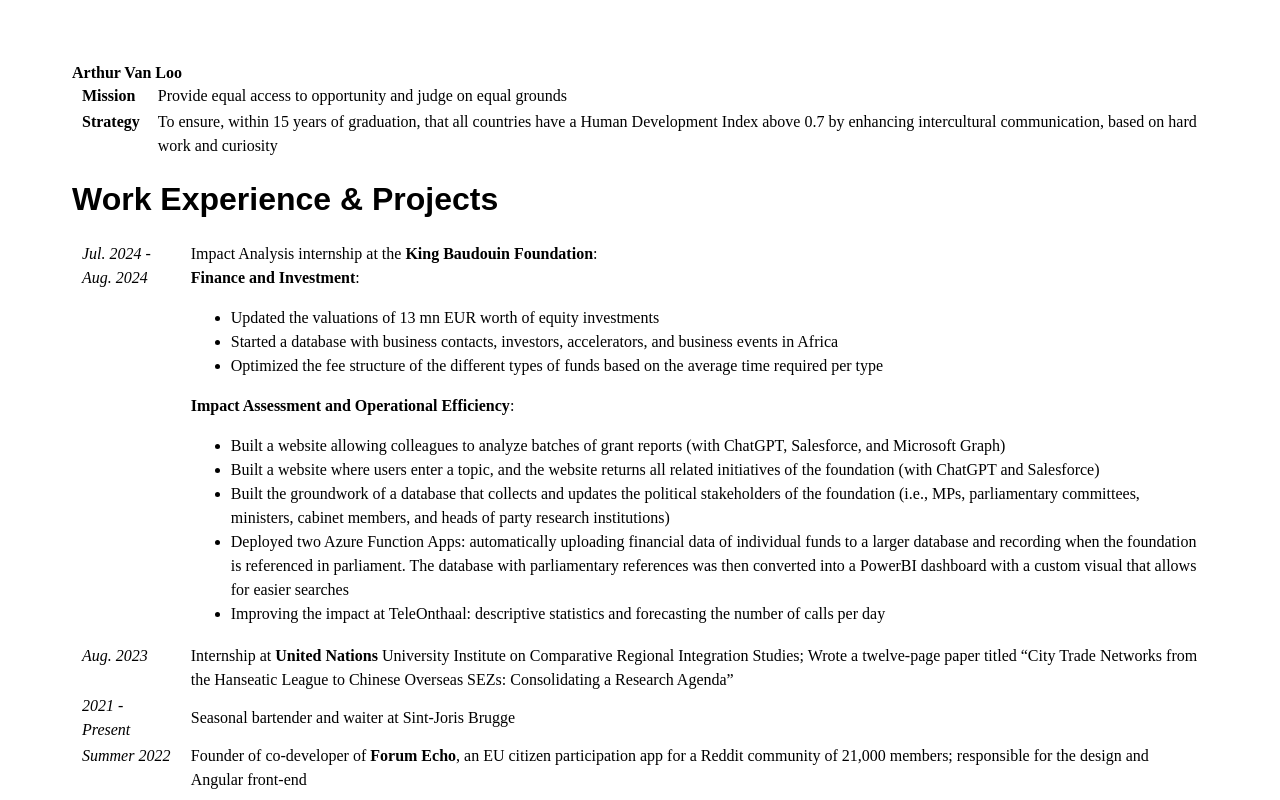
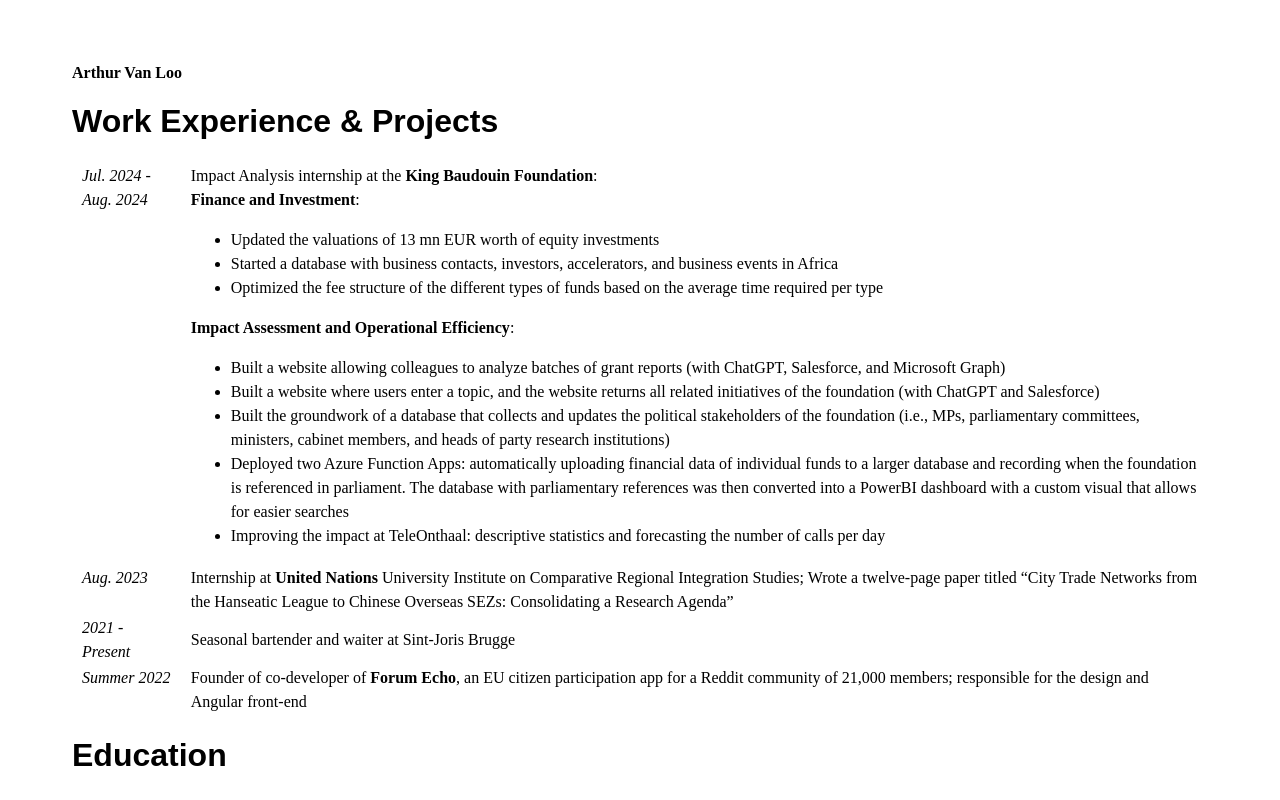
Before and after one commit to avanloo01/businessCard, an Angular app: page /cv in a window 1280 px wide. Shown: the top 800 px of the page. Built offline with nearby package versions, Linux system fonts and the light colour scheme.

Commit message:
Update cv.component.html
removed top table

```diff
--- a/src/app/Components/cv/cv.component.html
+++ b/src/app/Components/cv/cv.component.html
@@ -1,18 +1,5 @@
 <div style="margin: 5vw;">
 <b>Arthur Van Loo</b>
-<table>
-    <tr>
-        <td><b>Mission</b></td>
-        <td>Provide equal access to opportunity and judge on equal grounds</td>
-    </tr>
-    <tr>
-        <td>
-            <b>Strategy</b>
-        </td>
-        <td>To ensure, within 15 years of graduation, that all countries have a Human Development Index above 0.7 by enhancing
-        intercultural communication, based on hard work and curiosity</td>
-    </tr>
-</table>
 <h1>Work Experience & Projects</h1>
 <table>
   <tr>
```
